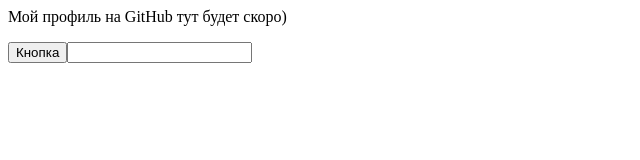
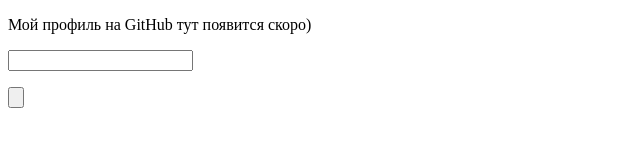
Before and after one commit to TheWalkerXD/thewalker.github.io, a plain HTML site: page index.html in a window 1280 px wide. Shown: the whole page, without its empty margins (0-640 px from the left). Drawn offline with Linux system fonts and the light colour scheme.

Commit message:
Updata index.html 0.6

```diff
--- a/index.html
+++ b/index.html
@@ -1,5 +1,12 @@
+<!DOCTYPE html>
 <html>
-  <title>GitHub Profile</title>
-<p>Мой профиль на GitHub тут будет скоро)</p>
-  <p><input name="button1" type="button" value="Кнопка"><input name="input1" type="text"></p>
+<head>
+	<title>GitHub Profile</title>
+	<p>Мой профиль на GitHub тут появится скоро)</p>
+	<p><input type="text" name="input1"></p>
+	<p><input type="button" name=""></p>
+</head>
+<body>
+
+</body>
 </html>
```
